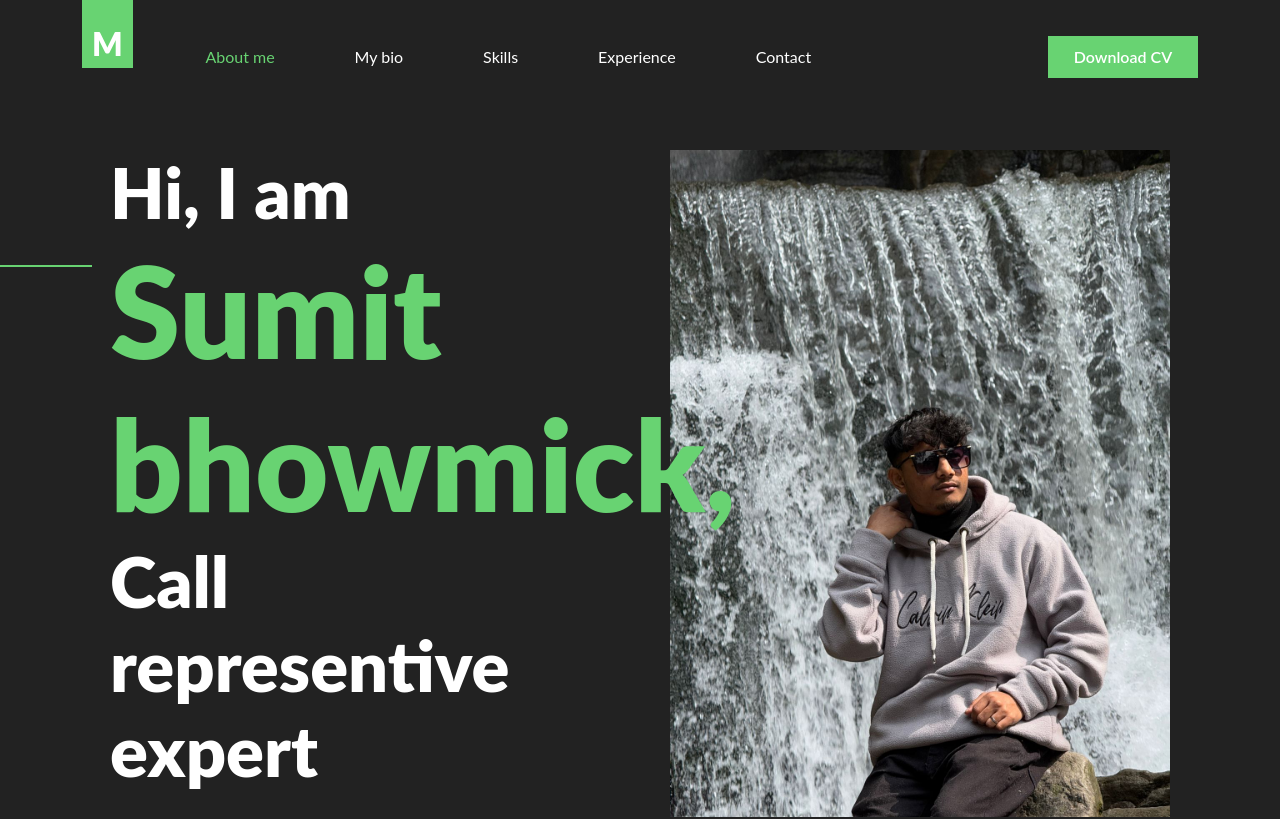
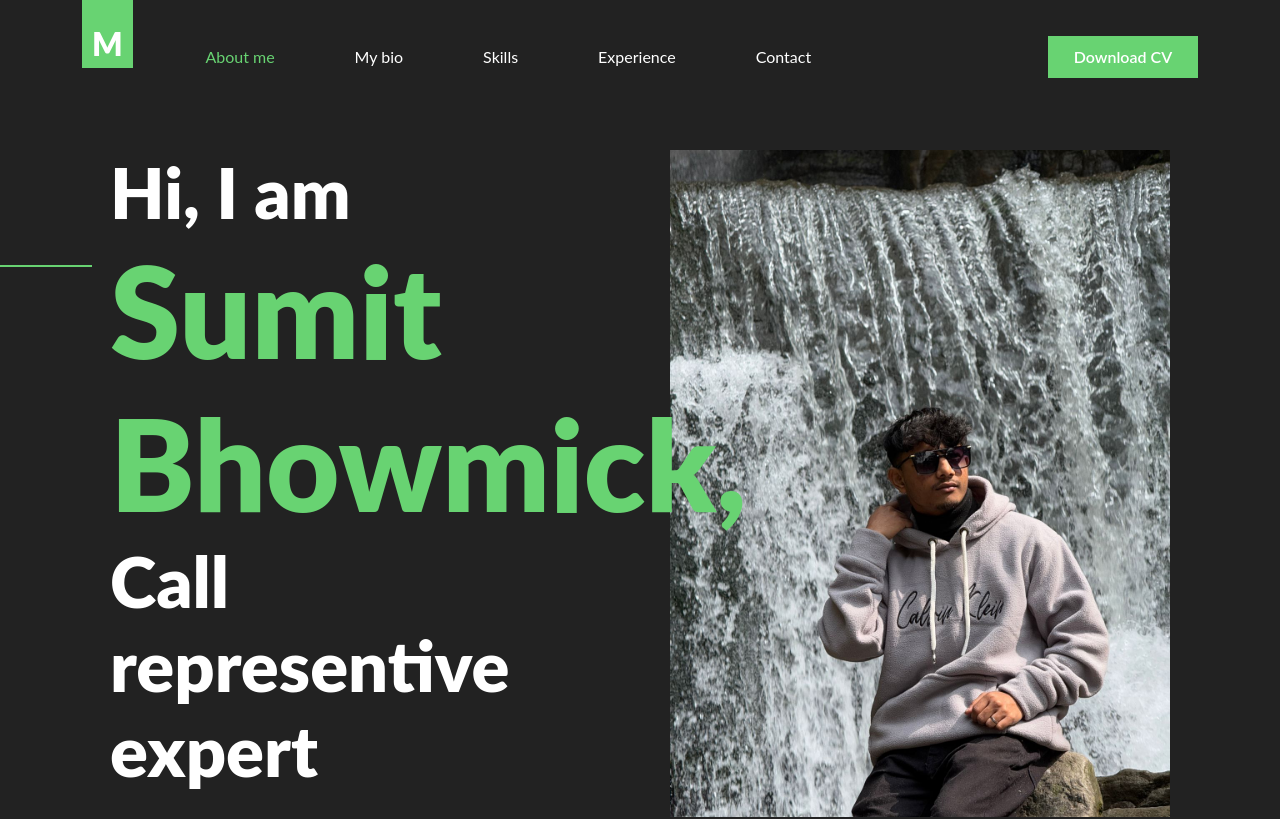
Before and after one commit to Chainsmoker23/Sumit-resume, a plain HTML site: page index.html in a window 1280 px wide. Shown: the top 819 px of the page. Drawn offline with nearby package versions, Linux system fonts and the light colour scheme; a web font is replaced by a local one.

Commit message:
Update index.html

```diff
--- a/index.html
+++ b/index.html
@@ -53,7 +53,7 @@
         <div class="container">
           <div class="text">
             <h1>Hi, I am<br>
-            <span class="green">Sumit bhowmick,</span><br>
+            <span class="green">Sumit Bhowmick,</span><br>
             Call representive expert</h1>
             <p>I am a committed and results-driven professional with hands-on experience in customer support and a strong foundation in computer applications and programming. With a proven ability to manage client relationships, resolve technical queries, and communicate effectively, I bring a blend of interpersonal and technical skills that support business efficiency and client satisfaction. My academic background in computer science, coupled with practical knowledge of MS Office, HTML, Java, C++, and database systems, allows me to contribute meaningfully to both technical and support-focused roles.
                I am highly adaptable, quick to learn, and always eager to take on new challenges that help me grow while delivering measurable value to the organization.</p>
```
